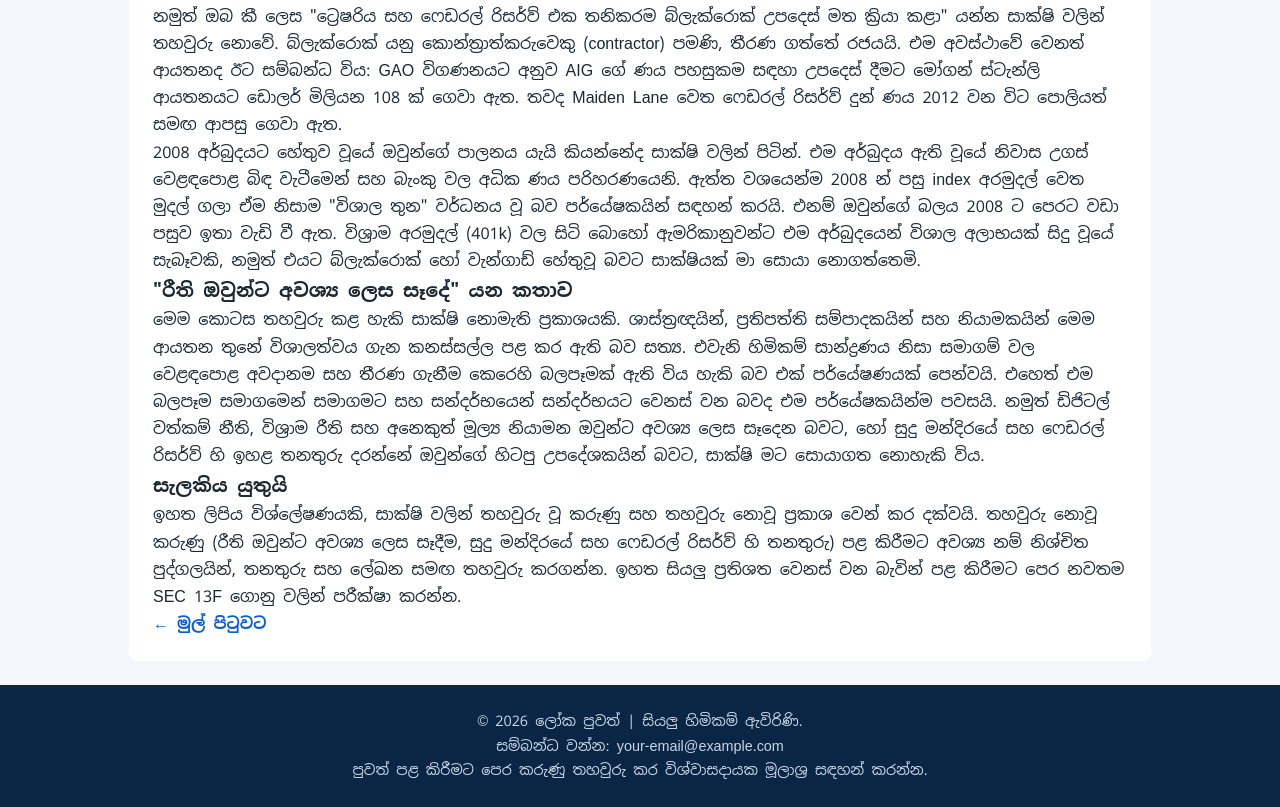
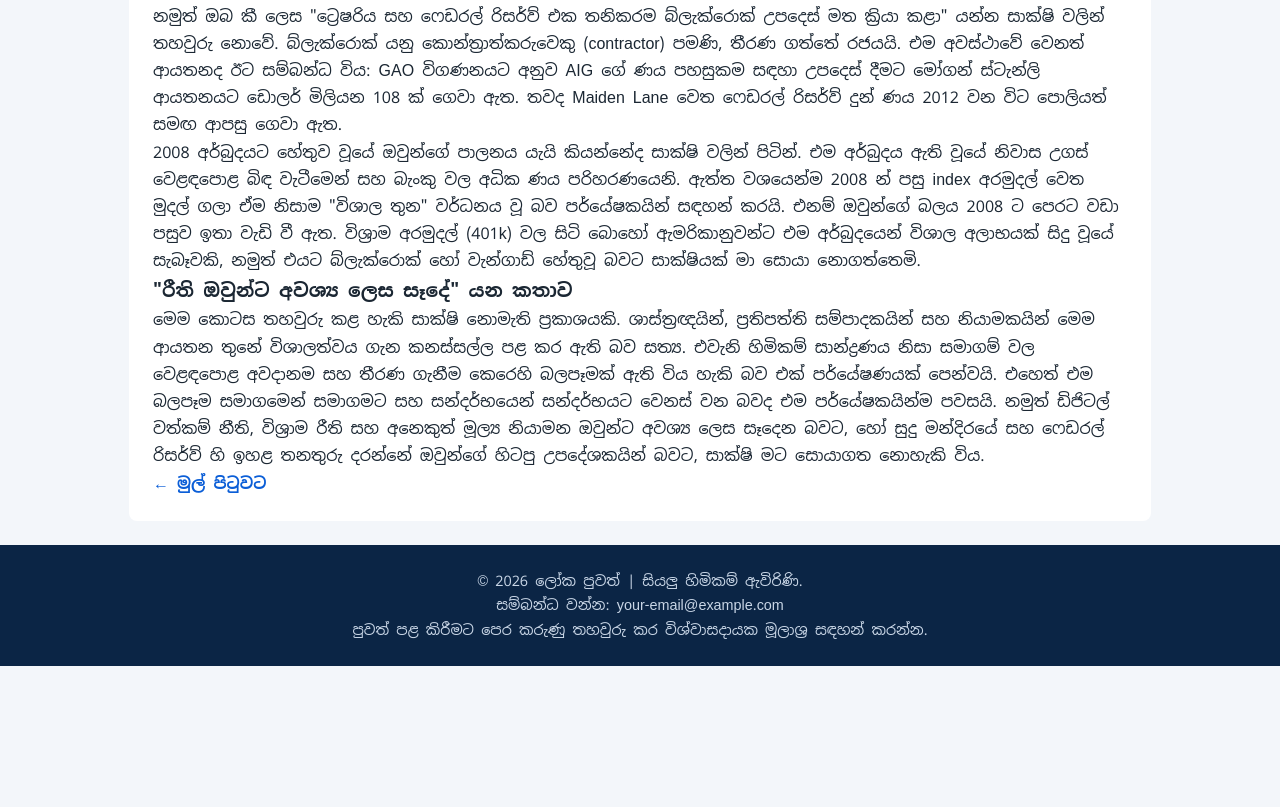
Before and after one commit to Freesofts456/Loka_Puwath, a plain HTML site: page news-blackrock-vanguard.html in a window 1280 px wide. Shown: the part 1831-2638 px from the top of the page. After the commit the page ends 2497 px from the top, so only its background shows below. Drawn offline with Linux system fonts and the light colour scheme.

Commit message:
Update news-blackrock-vanguard.html

```diff
--- a/news-blackrock-vanguard.html
+++ b/news-blackrock-vanguard.html
@@ -122,13 +122,6 @@
                 රිසර්ව් හි ඉහළ තනතුරු දරන්නේ ඔවුන්ගේ හිටපු උපදේශකයින් බවට, සාක්ෂි මට සොයාගත නොහැකි විය.
             </p>
 
-            <h3>සැලකිය යුතුයි</h3>
-            <p>
-                ඉහත ලිපිය විශ්ලේෂණයකි, සාක්ෂි වලින් තහවුරු වූ කරුණු සහ තහවුරු නොවූ ප්‍රකාශ වෙන් කර දක්වයි. තහවුරු නොවූ
-                කරුණු (රීති ඔවුන්ට අවශ්‍ය ලෙස සෑදීම, සුදු මන්දිරයේ සහ ෆෙඩරල් රිසර්ව් හි තනතුරු) පළ කිරීමට අවශ්‍ය නම් නිශ්චිත
-                පුද්ගලයින්, තනතුරු සහ ලේඛන සමඟ තහවුරු කරගන්න. ඉහත සියලු ප්‍රතිශත වෙනස් වන බැවින් පළ කිරීමට පෙර
-                නවතම SEC 13F ගොනු වලින් පරීක්ෂා කරන්න.
-            </p>
 
             <!-- ආපසු යන සබැඳිය -->
             <a href="index.html" class="read-more">← මුල් පිටුවට</a>
```
